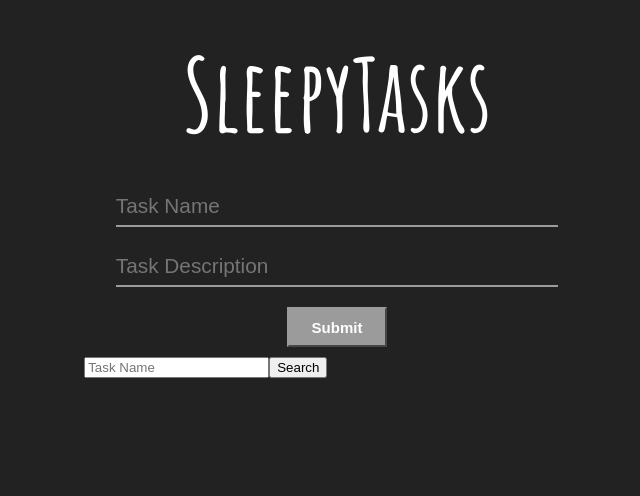
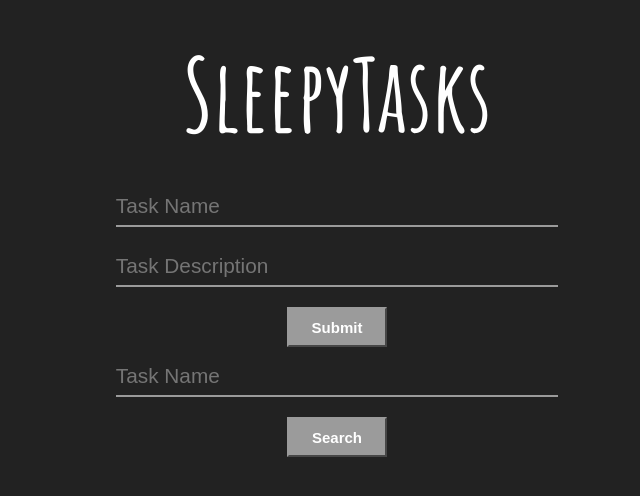
Before and after one commit to sleepyboy123/SleepyTravel, a React (Create React App) app: page / in a window 1280 px wide. Shown: the top 496 px of the page, without its empty margins (303-943 px from the left). Built offline with nearby package versions, Linux system fonts and the light colour scheme.

Commit message:
Fixed Table UI

```diff
--- a/public/index.html
+++ b/public/index.html
@@ -10,6 +10,7 @@
       content="Web site created using create-react-app"
     />
     <link href="https://fonts.googleapis.com/css2?family=Amatic+SC:wght@700&display=swap" rel="stylesheet">
+    <link href="https://fonts.googleapis.com/css2?family=Open+Sans&display=swap" rel="stylesheet">
     <link rel="apple-touch-icon" href="%PUBLIC_URL%/logo192.png" />
     <!--
       manifest.json provides metadata used when your web app is installed on a
--- a/src/component/GetTask.js
+++ b/src/component/GetTask.js
@@ -47,12 +47,12 @@ class GetTask extends React.Component {
             <div>
                 <form className={styles.form} onSubmit={this.fetchTasks}>
                         <input className={styles.input} type="text" name="TaskName" placeholder="Task Name" onChange={this.updateInput} value={this.state.taskName}/>
-                        <button type="submit">Search</button>
+                        <button className={styles.search} type="submit">Search</button>
                 </form>
                 {this.state.tasks.length === 0 ? <div></div> :
                 <div>
                     <br></br>
-                    <table className={styles.table}>
+                    <table>
                         <tr>
                             <th>Task Name</th>
                             <th>Task Description</th>
@@ -63,7 +63,7 @@ class GetTask extends React.Component {
                                 <tr>
                                     <td>{item.TaskName}</td>
                                     <td>{item.TaskDescription}</td>
-                                    <button onClick={() => {this.deleteTask(item.TaskName, item.TaskDescription)}}>Delete</button>
+                                    <button style={{marginLeft: 5}} onClick={() => {this.deleteTask(item.TaskName, item.TaskDescription)}}>Delete</button>
                                 </tr>
                             )
                         })}
--- a/src/component/GetTask.module.css
+++ b/src/component/GetTask.module.css
@@ -1,14 +1,66 @@
 .form {
-    width: 40%;
+    width: 35%;
     margin: 0 auto;
 }
 
 .input {
-
+    width: 100%;
+    border: 0;
+    border-bottom: 2px solid #9b9b9b;
+    outline: 0;
+    font-size: 1.3rem;
+    color: #fff;
+    padding: 7px 0;
+    background: transparent;
+    transition: border-color 0.2s;
+    margin-bottom: 20px;
 }
 
-.table {
-    border-style: dashed;
+.input:focus {
+    padding-bottom: 6px;
+    border-width: 3px;
+    border-image: linear-gradient(to right, #11998e, #38ef7d);
+    border-image-slice: 1;
+}
+
+.search {
+    background: #9b9b9b;
+    color: white;
+    border-style: outset;
+    border-color: #9b9b9b;
+    height: 40px;
+    width: 100px;
+    font: bold 15px arial, sans-serif;
+    display: block;
+    margin: 0 auto;
+    margin-bottom: 10px;
+    cursor: pointer;
+}
+
+table {
+    font-family: 'Open Sans', sans-serif;
+    border-spacing: 20px !important;
+    background: #9b9b9b;
+    border-radius: 10px;
+    overflow: hidden;
     width: 40%;
     margin: 0 auto;
+    position: relative;
 }
+
+table td, table th {
+    padding-left: 8px;
+}
+table thead tr {
+    height: 60px;
+    background: #36304a;
+}
+table tbody tr {
+    height: 50px;
+}
+table tbody tr:last-child {
+    border: 0;
+}
+table td, table th {
+    text-align: left;
+}
--- a/src/component/SetTask.module.css
+++ b/src/component/SetTask.module.css
@@ -1,5 +1,4 @@
 .form {
-    position: relative;
     width: 35%;
     margin: 0 auto;
 }
```
